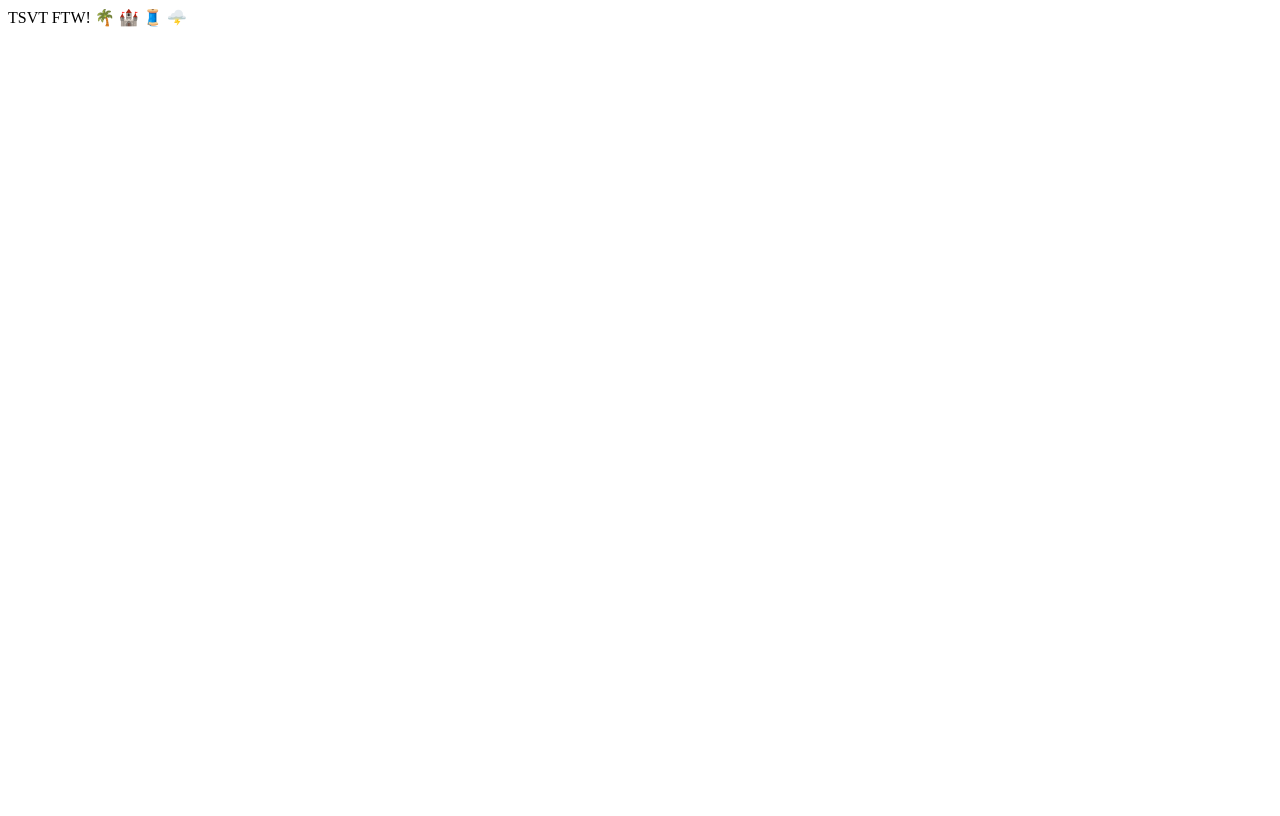
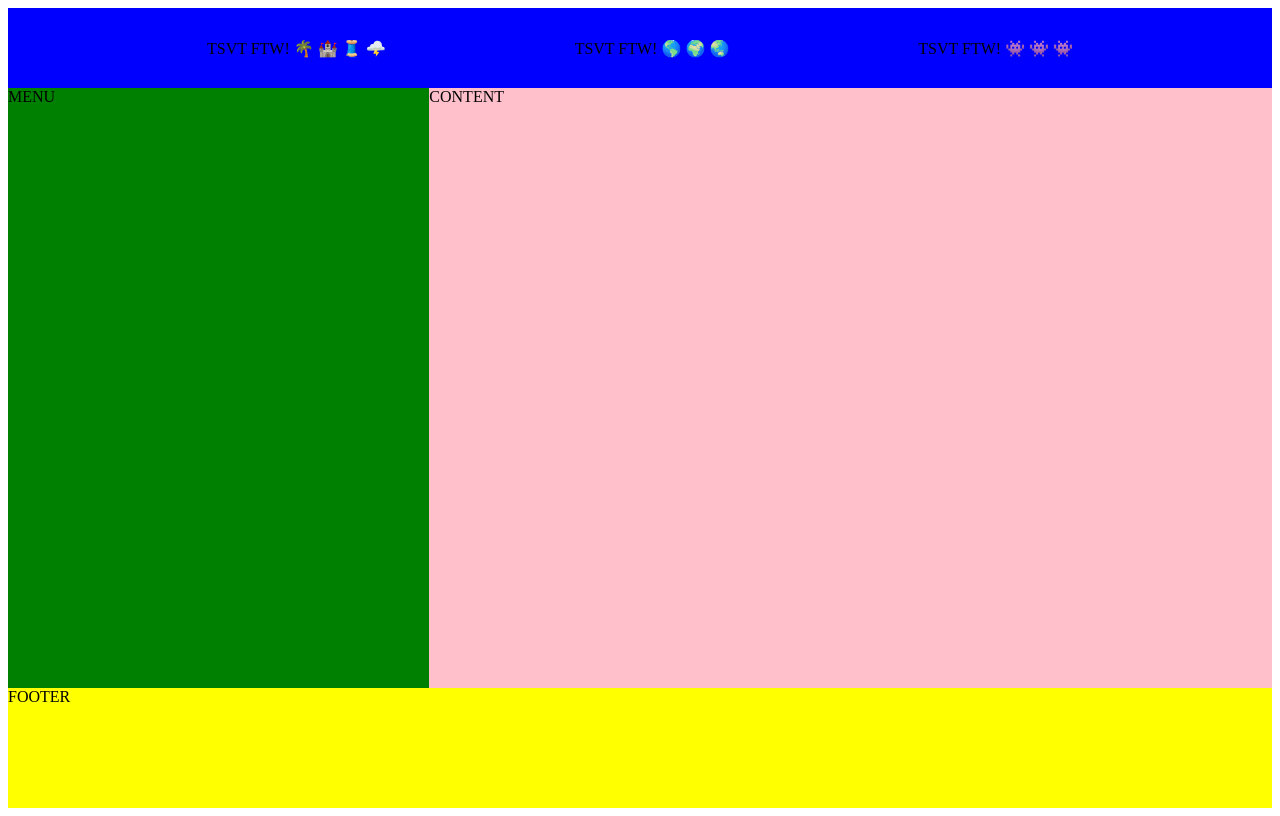
Before and after one commit to bush-pilots/CatWalk, a React app: page / in a window 1280 px wide. Built offline with nearby package versions, Linux system fonts and the light colour scheme.

Commit message:
css with grid and flexbox

```diff
--- a/client/src/components/App.js
+++ b/client/src/components/App.js
@@ -12,9 +12,15 @@ class App extends React.Component {
   //
   render() {
     return (
-      <div>
-        TSVT FTW! 🌴 🏰 🧵 🌩️
-        <div />
+      <div className="container">
+        <div className="header">
+          <div>TSVT FTW! 🌴 🏰 🧵 🌩️</div>
+          <div>TSVT FTW! 🌎 🌍 🌏 </div>
+          <div>TSVT FTW! 👾 👾 👾</div>
+        </div>
+        <div className="aside">MENU</div>
+        <div className="main">CONTENT</div>
+        <div className="footer">FOOTER</div>
       </div>
     );
   }
--- a/client/src/index.js
+++ b/client/src/index.js
@@ -1,6 +1,7 @@
 import React from 'react';
 import ReactDOM from 'react-dom';
-import App from './components/App.js'
+import App from './components/App.js';
+import './styles.css';
 
 ReactDOM.render(
   <div>
--- /dev/null
+++ b/client/src/styles.css
@@ -0,0 +1,44 @@
+.container {
+  width: 100%;
+  height: 100vh;
+  background: yellow;
+  display: grid;
+  grid-template-rows: 80px 600px 80px;
+  grid-template-columns: 0.5fr 1fr;
+
+}
+
+/* no more float hacks!!!  it's a 2D grid baby, common sense for the win! */
+/* Use CSS Grid for layout */
+/* Use flexbox for alignment within each row or column */
+
+/* This achieves source order independence... i.e css grid is independent of the order of the html code, this separation makes for cleaner HTML markup
+and more flexibility when it comes to moving items around.  Write content, make it pretty later.
+CSS grid and flexbox allows the dev to make HTML into what it was supposed to be.  Markup of content.  Not visuals, which belong to CSS. */
+
+.header {
+  grid-column: 1 / 3;
+  grid-row: 1 / 2;
+  background: blue;
+  display: flex;
+  flex-direction: row;
+  align-items: center;
+  justify-content: space-evenly;
+  padding: 10px;
+}
+
+.aside {
+  grid-column: 1 / 2;
+  grid-row: 2 / 3;
+  background: green;
+}
+
+.main {
+  grid-row: 2 / 3;
+  grid-column: 2 / 3;
+  background: pink;
+}
+
+.footer {
+  grid-column: span 12;
+}
--- a/package.json
+++ b/package.json
@@ -16,6 +16,7 @@
   "dependencies": {
     "axios": "^0.20.0",
     "chalk": "^4.1.0",
+    "eslint-config-airbnb": "^18.2.1",
     "express": "^4.17.1",
     "jquery": "^3.5.1",
     "mysql": "^2.18.1",
@@ -27,7 +28,11 @@
     "@babel/preset-env": "^7.11.5",
     "@babel/preset-react": "^7.10.4",
     "babel-loader": "^8.1.0",
+    "css-loader": "^5.1.0",
+    "eslint": "^7.20.0",
+    "eslint-plugin-react": "^7.22.0",
     "nodemon": "^2.0.4",
+    "style-loader": "^2.0.0",
     "webpack": "^4.44.2",
     "webpack-cli": "^3.3.12"
   }
--- a/webpack.config.js
+++ b/webpack.config.js
@@ -15,6 +15,13 @@ module.exports = {
         test:/\.(js|jsx)$/,
         exclude: /node_modules/,
         use: 'babel-loader'
+      },
+      {
+        test: /\.css$/,
+        use: [
+          'style-loader',
+          'css-loader'
+        ]
       }
     ]
   },
```
Also changed, not shown: .eslintrc.js, 1 other file (tests, documents, lock files or other folders).
